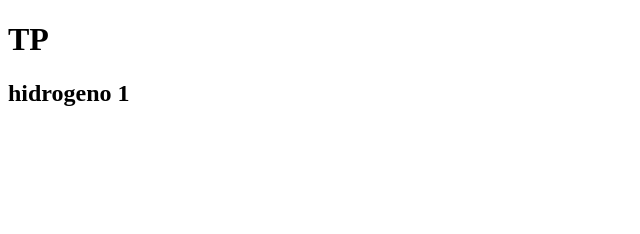
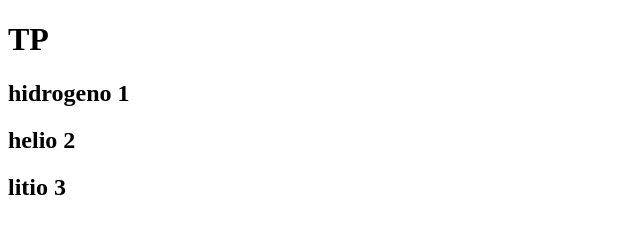
Before and after one commit to LeoEsp777/queso, a plain HTML site: page index.html in a window 1280 px wide. Shown: the whole page, without its empty margins (0-640 px from the left). Drawn offline with Linux system fonts and the light colour scheme.

Commit message:
Update index.html

```diff
--- a/index.html
+++ b/index.html
@@ -8,5 +8,6 @@
 <body>
     <h1>TP</h1>
     <h2>hidrogeno 1</h2>
-</body>
+    <h2>helio 2</h2>
+    <h2>litio 3</h2>
 </html>
```
